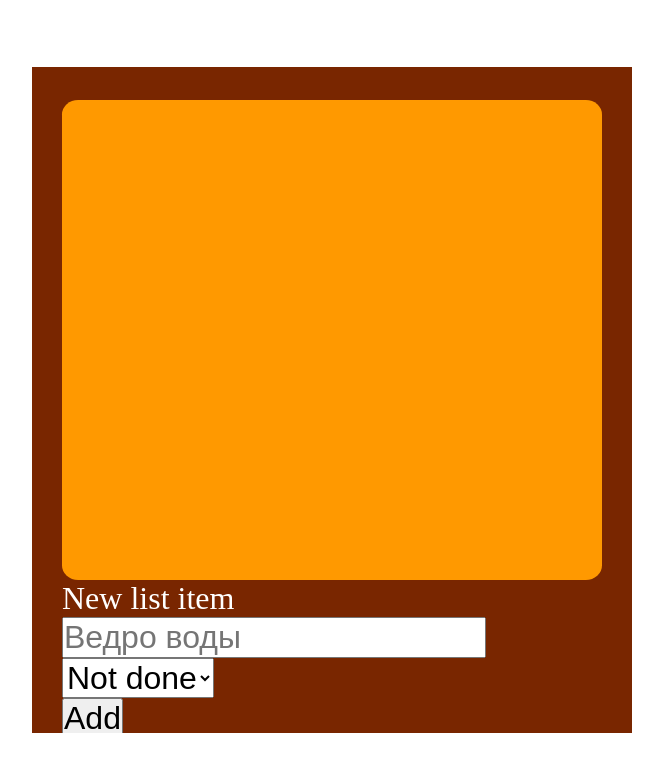
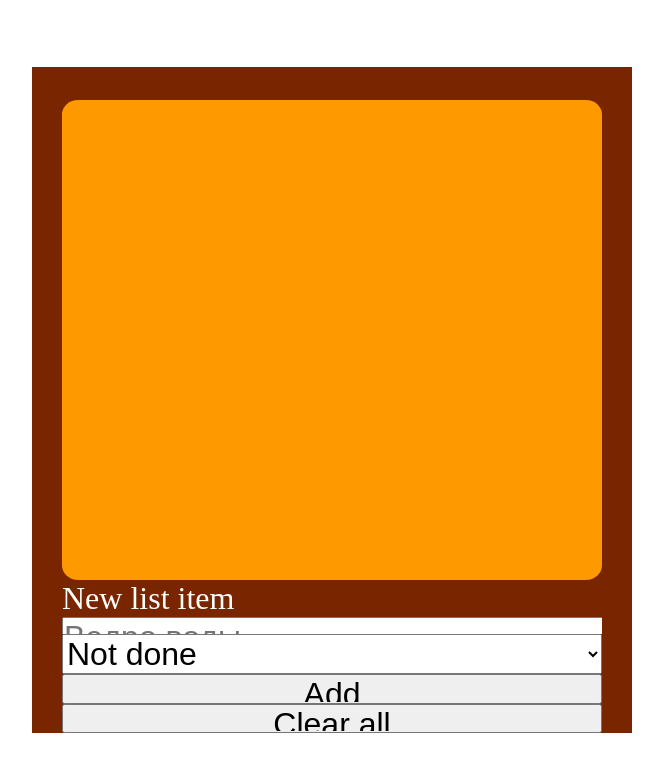
Before and after one commit to Inoooooor/Vite_Vue, a Vue app: page / in a window 1280 px wide. Shown: the top 772 px of the page, without its empty margins (308-971 px from the left). Built offline with nearby package versions, Linux system fonts and the light colour scheme.

Commit message:
Fixed_syntax

```diff
--- a/src/App.vue
+++ b/src/App.vue
@@ -28,6 +28,7 @@
       <option value="true">Done</option>
     </select>
     <button @click="addItem">Add</button>
+    <button @click="clearAll()">Clear all</button>
   </form>
 </template>
 
@@ -44,7 +45,7 @@ export default {
     addItem() {
       if(this.newListItem) {
         this.todoList.push({item: this.newListItem, completed: this.completed});
-        localStorage.setItem('todoList', JSON.stringify(this.todoList));
+        this.updateList();
         this.inputClear();
       }
     },
@@ -56,12 +57,15 @@ export default {
     },
     removeItem(index) {
       this.todoList.splice(index, 1);
-      this.updateList(this.todoList);
+      this.updateList();
     },
-    updateList(list) {
-      const updatedList = JSON.stringify(list);
-      localStorage.setItem('todoList', updatedList);
+    updateList() {
+      localStorage.setItem('todoList', JSON.stringify(this.todoList));
     },
+    clearAll() {
+      this.todoList = [];
+      this.updateList();
+    }
   },
   mounted() {
     // localStorage.setItem('todoList', JSON.stringify(this.todoList));
@@ -105,6 +109,8 @@ body {
 
 .input_div {
   grid-area: 10 / 2 / 13 / -2;
+  display: flex;
+  flex-direction: column;
 }
 
 label {
@@ -113,8 +119,9 @@ label {
 }
 
 input {
-  display: block;
+  /* display: block; */
   font-size: 1em;
+  width: 100%;
 }
 
 ol {
@@ -134,7 +141,7 @@ li {
 
 button {
   font-size: 1em;
-  display: block;
+  /* display: block; */
 }
 select {
   font-size: 1em;
```
